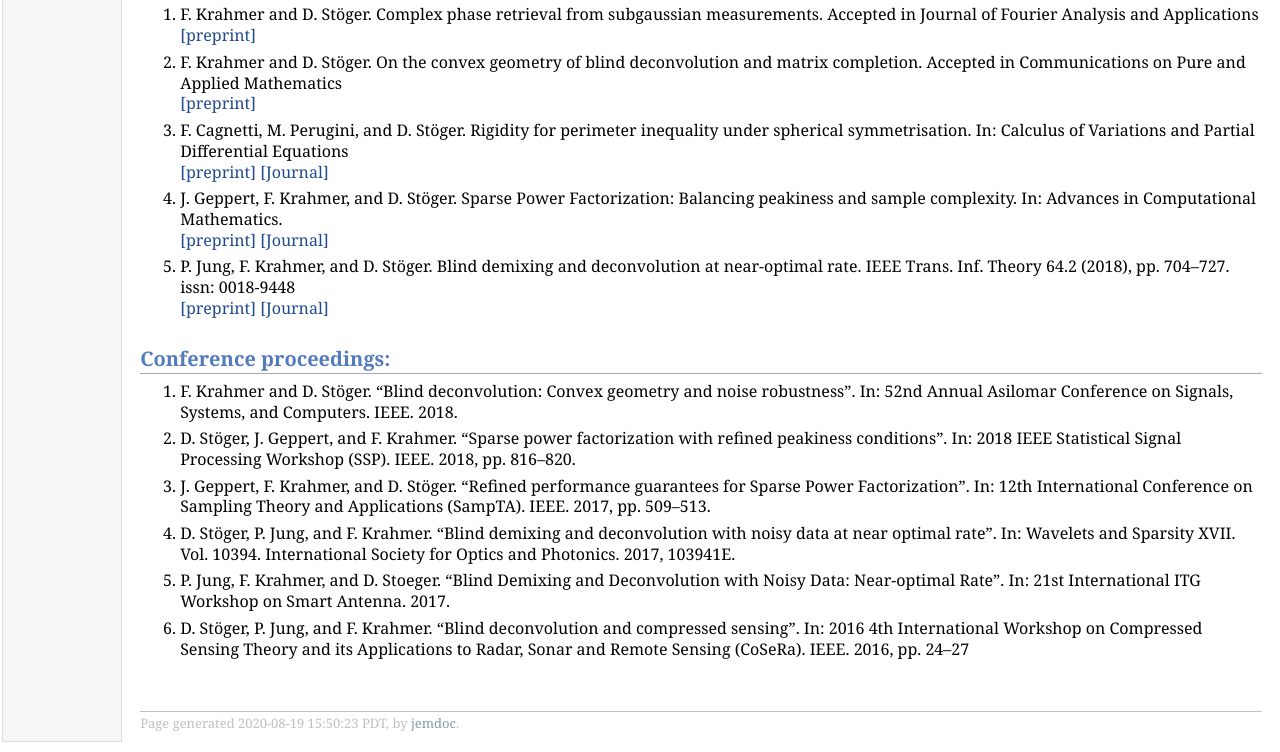
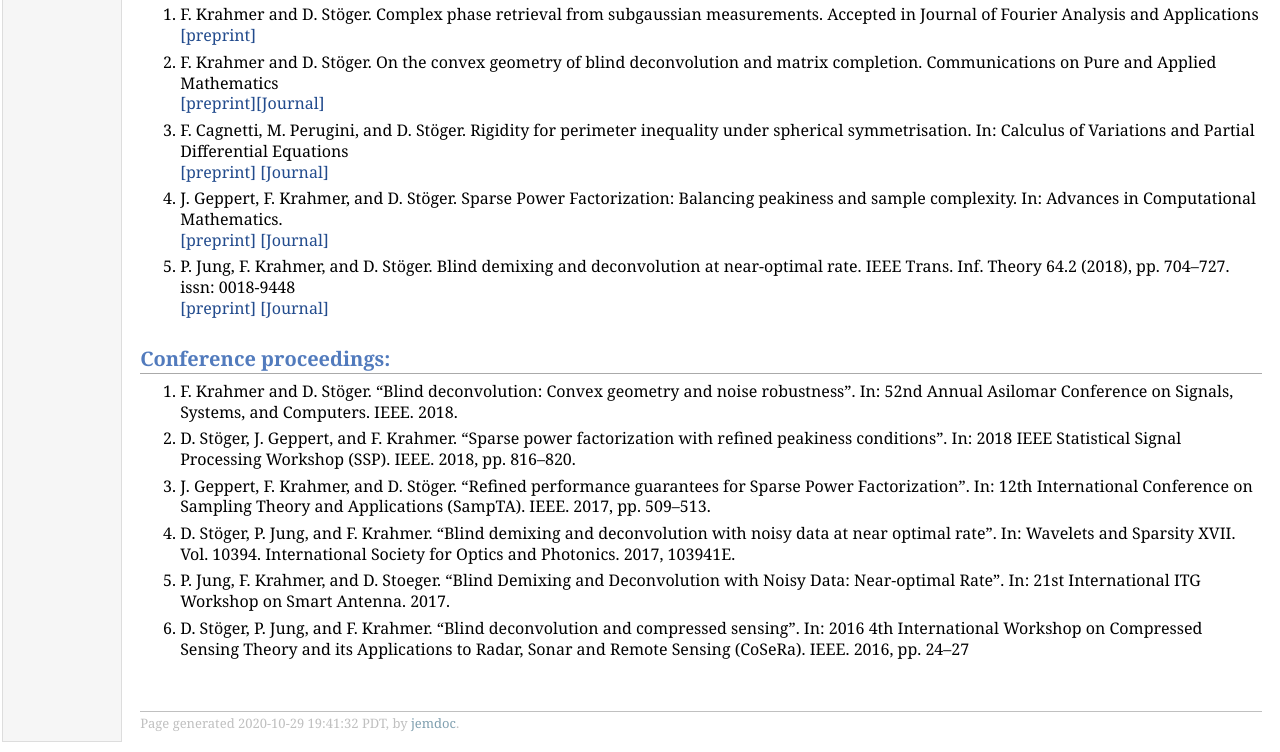
Before and after one commit to DominikSto/DominikSto.github.io, a plain HTML site: page publications_dominik.html in a window 1280 px wide. Shown: the part 104-856 px from the top of the page. Drawn offline with Linux system fonts and the light colour scheme.

Commit message:
CPAM link added:

```diff
--- a/publications_dominik.html
+++ b/publications_dominik.html
@@ -24,8 +24,8 @@
 <li><p>F. Krahmer and D. Stöger. Complex phase retrieval from subgaussian measurements. Accepted in Journal of Fourier Analysis and Applications <br />
 <a href="https://arxiv.org/abs/1906.08385">[preprint]</a></p>
 </li>
-<li><p>F. Krahmer and D. Stöger. On the convex geometry of blind deconvolution and matrix completion. Accepted in Communications on Pure and Applied Mathematics <br />
-<a href="https://arxiv.org/abs/1902.11156">[preprint]</a></p>
+<li><p>F. Krahmer and D. Stöger. On the convex geometry of blind deconvolution and matrix completion. Communications on Pure and Applied Mathematics <br />
+<a href="https://arxiv.org/abs/1902.11156">[preprint]</a><a href="https://onlinelibrary.wiley.com/doi/abs/10.1002/cpa.21957">[Journal]</a></p>
 </li>
 <li><p>F. Cagnetti, M. Perugini, and D. Stöger. Rigidity for perimeter inequality under spherical symmetrisation. In: Calculus of Variations and Partial Differential Equations <br />
 <a href="https://arxiv.org/abs/1908.04865">[preprint]</a> <a href="https://link.springer.com/article/10.1007/s00526-020-01786-6">[Journal]</a></p>
@@ -53,7 +53,7 @@
 </ol>
 <div id="footer">
 <div id="footer-text">
-Page generated 2020-08-19 15:50:23 PDT, by <a href="http://jemdoc.jaboc.net/">jemdoc</a>.
+Page generated 2020-10-29 19:41:32 PDT, by <a href="http://jemdoc.jaboc.net/">jemdoc</a>.
 </div>
 </div>
 </td>
```
